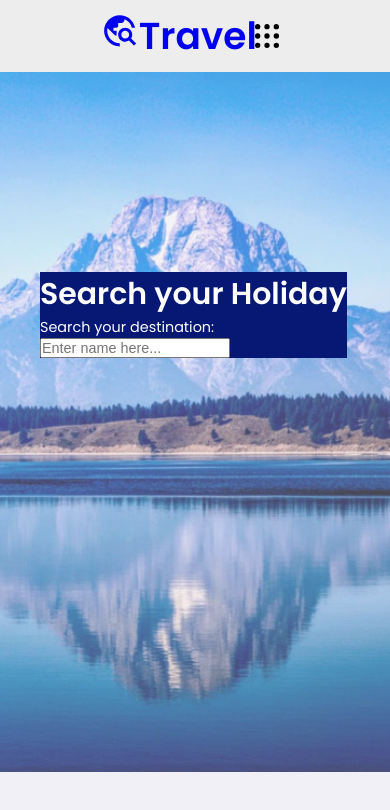
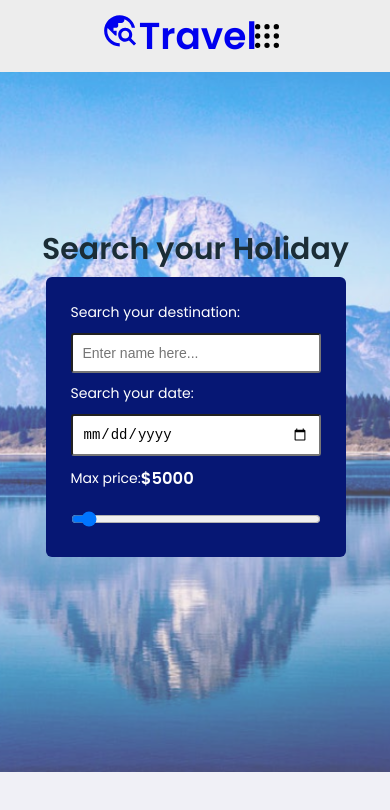
Before and after one commit to duyanh711/travel-tour-booking, a React (Create React App) app: page / in a window 390 px wide. Shown: the top 810 px of the page. Built offline with nearby package versions, Linux system fonts and the light colour scheme.

Commit message:
responsive home

```diff
--- a/src/App.css
+++ b/src/App.css
@@ -85,4 +85,5 @@
 
  input {
    font-size: 100%;
+   width: 100%;
  }
--- a/src/components/Home/Home.js
+++ b/src/components/Home/Home.js
@@ -9,14 +9,31 @@ const Home = () => {
             <img src={homeImage} className='image' />
 
             <div className='hometext-container'>
-                <form className='search-form'>
-                    <h1 className='homeTitle'>
-                        Search your Holiday
-                    </h1>
+
+                <h1 className='homeTitle'>
+                    Search your Holiday
+                </h1>
+                <form className='search-form flex'>
                     <div className='destinationInput'>
                         <label htmlFor='city'>Search your destination:</label>
                         <div className='input flex'>
                             <input type='text' placeholder='Enter name here...' />
+                        </div>
+                    </div>
+                    <div className='dateInput'>
+                        <label htmlFor='date'>Search your date:</label>
+                        <div className='input flex'>
+                            <input type='date' />
+                        </div>
+                    </div>
+                    <div className='priceInput'>
+                        <div className='label_total flex'>
+                            <label htmlFor='price'>Max price: </label>
+                            <h3 className='total'> $5000</h3>
+                        </div>
+                        <div className='input flex'>
+                            <input type='range' max="5000"
+                                min="1000" />
                         </div>
                     </div>
                 </form>
--- a/src/components/Home/home.css
+++ b/src/components/Home/home.css
@@ -35,15 +35,59 @@
   height: 500px;
   position: absolute;
   color: var(--whiteColor);
-  left: 40px;
-  top: 200px;
+  left: 65px;
+  top: 150px;
+  align-items: center;
+  width: 90%;
+  display: flex;
+  flex-direction: column;
 }
 
 .hometext-container h1 {
   font-size: 30px;
   font-weight: 600;
+  color: var(--blackColor);
+  padding: 10px;
 }
 
 .search-form {
   background: var(--formColor);
+  border-radius: 6px;
+  width: 70rem;
+  padding: 10px 25px 30px;
+  justify-content: space-between;
+}
+
+.input {
+  width: 20rem;
+  padding: 10px 0;
+}
+
+input {
+  padding: 10px;
+  border-radius: 3px;
+}
+
+@media screen and (max-width: 768px) {
+  .home {
+    font-size: 14px;
+  }
+  .hometext-container {
+    left: 20px;
+  }
+  .hometext-container h1 {
+    padding: 0.3rem;
+  }
+  .search-form {
+    flex-direction: column;
+    padding: 10px;
+    width: 300px;
+  }
+  .search-form .destinationInput {
+    margin-top: 15px;
+  }
+  .search-form .input {
+    padding: 10px 0;
+    width: 250px;
+  }
 }/*# sourceMappingURL=home.css.map */
--- a/src/components/Home/home.scss
+++ b/src/components/Home/home.scss
@@ -26,7 +26,6 @@
     width: 100%;
     height: 700px;
     opacity: 0.7;
-
     top: 0;
 }
 
@@ -35,17 +34,69 @@
     height: 500px;
     position: absolute;
     color: var(--whiteColor);
-    left: 40px;
-    top: 200px;
+    left: 65px;
+    top: 150px;
+    align-items: center;
+    width: 90%;
+
+    display: flex;
+    flex-direction: column;
 
 }
 
 .hometext-container h1 {
     font-size: 30px;
     font-weight: 600;
+    color: var(--blackColor);
+    padding: 10px;
 }
 
 .search-form {
     background: var(--formColor);
+    border-radius: 6px;
+    width: 70rem;
+    padding: 10px 25px 30px;
+    justify-content: space-between;
+}
+
+.input {
+    width: 20rem;
+    padding: 10px 0;
 
 }
+
+
+input {
+    padding: 10px;
+    border-radius: 3px;
+}
+
+@media screen and (max-width: 768px) {
+    .home {
+        font-size: 14px;
+    }
+
+    .hometext-container {
+        left: 20px;
+
+        h1 {
+            padding: .3rem;
+        }
+    }
+
+
+    .search-form {
+        flex-direction: column;
+        padding: 10px;
+        width: 300px;
+
+        .destinationInput {
+            margin-top: 15px;
+        }
+
+        .input {
+            padding: 10px 0;
+            width: 250px;
+        }
+    }
+}
```
Also changed, not shown: 2 other files (tests, documents, lock files or other folders).
